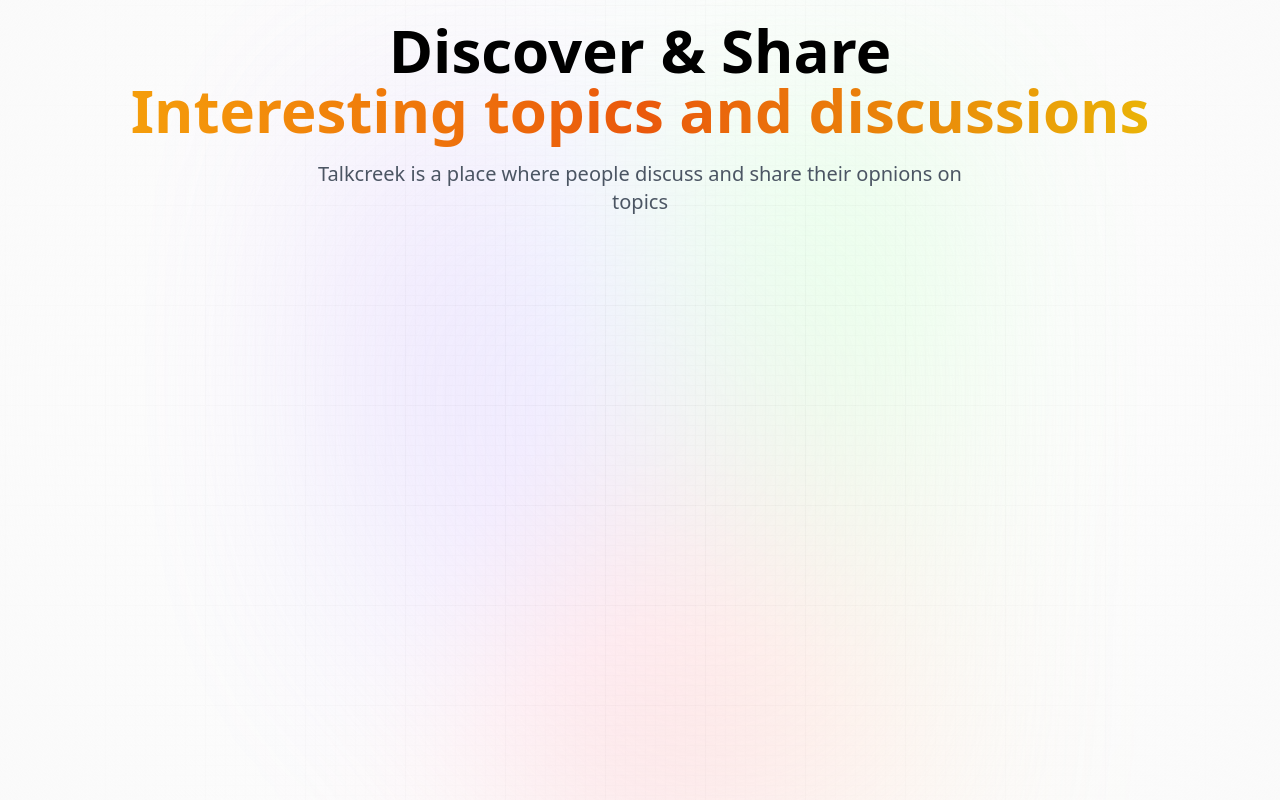
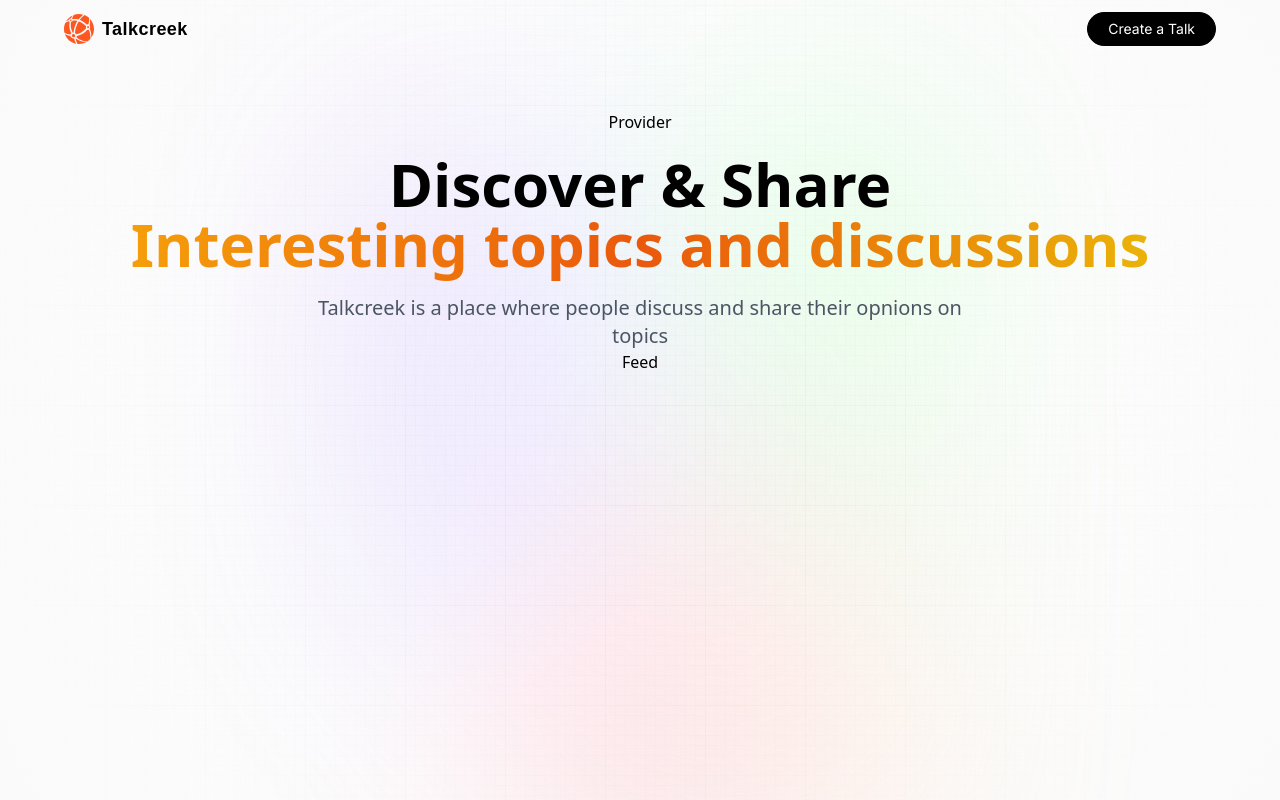
Before and after one commit to ShivaKanchi/talkcreek, a Next.js app: page / in a window 1280 px wide. Built offline with nearby package versions, Linux system fonts and the light colour scheme.

Commit message:
Components

```diff
--- a/app/layout.jsx
+++ b/app/layout.jsx
@@ -1,3 +1,5 @@
+import Navbar from "@components/Navbar";
+import Provider from "@components/provider";
 import "@styles/global.css";
 
 export const metadata = {
@@ -11,7 +13,11 @@ const RootLayout = ({ children }) => {
         <div className="main">
           <div className="gradient"></div>
         </div>
-        <main className="app">{children}</main>
+        <main className="app">
+          <Navbar />
+          <Provider />
+          {children}
+        </main>
       </body>
     </html>
   );
--- a/app/page.jsx
+++ b/app/page.jsx
@@ -1,3 +1,5 @@
+import Feed from "@components/Feed";
+
 const Home = () => {
   return (
     <section className="w-full flex-center flex-col ">
@@ -12,6 +14,7 @@ const Home = () => {
         topics
       </p>
       {/* Feed */}
+      <Feed />
     </section>
   );
 };
--- a/components/Navbar.jsx
+++ b/components/Navbar.jsx
@@ -1,7 +1,39 @@
-import React from "react";
+"use client";
+
+import Image from "next/image";
+import Link from "next/link";
+import { useEffect, useState } from "react";
+import { signIn, signOut, useSession, getProviders } from "next-auth/react";
 
 const Navbar = () => {
-  return <div>Navbar</div>;
+  const isUserLoggedIn = useState("");
+  return (
+    <nav className="flex-between w-full mb-16 pt-3">
+      <Link href="/" className="flex gap-2 flex-center">
+        <Image
+          src="/assets/images/logo.svg"
+          alt="Talkcreek Logo"
+          width={30}
+          height={30}
+          className="object-contain"
+        />
+        <p className="logo_text">Talkcreek</p>
+      </Link>
+
+      {/* Mobile Navigation */}
+      <div className="sm:flex hidden">
+        {isUserLoggedIn ? (
+          <div className="flex gap-3 md:gap-5">
+            <Link href="/create-talk" className="black_btn">
+              Create a Talk
+            </Link>
+          </div>
+        ) : (
+          <></>
+        )}
+      </div>
+    </nav>
+  );
 };
 
 export default Navbar;
--- /dev/null
+++ b/components/Provider.jsx
@@ -0,0 +1,7 @@
+import React from "react";
+
+const Provider = () => {
+  return <div>Provider</div>;
+};
+
+export default Provider;
```
